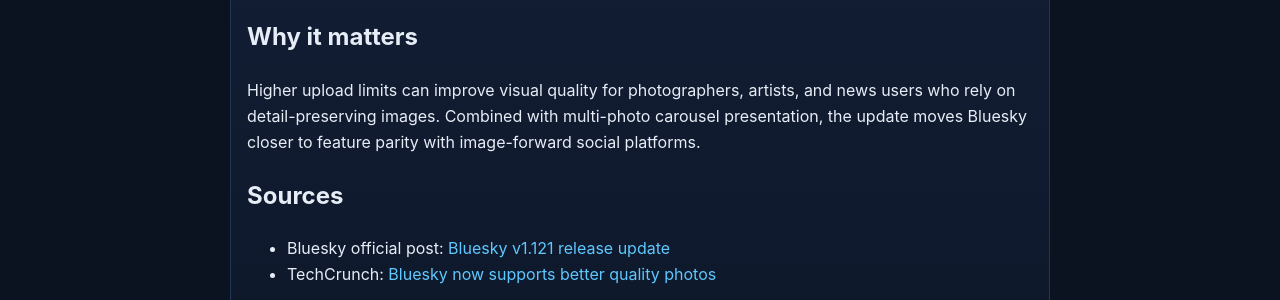
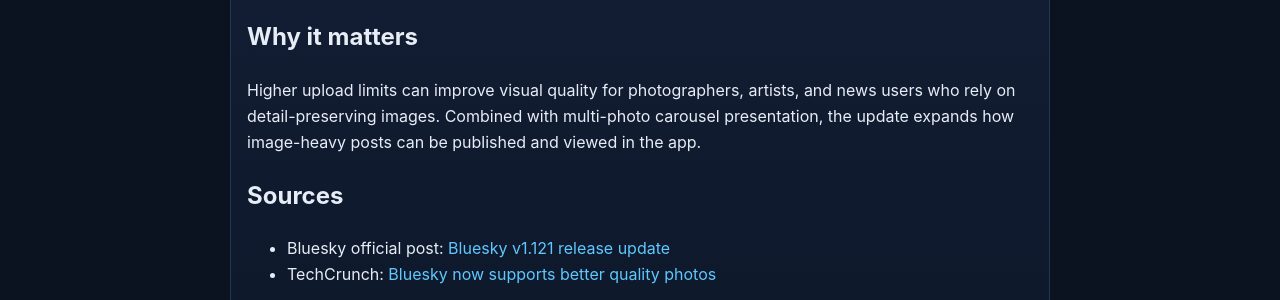
Before and after one commit to thestamp/Static-ai-articles, a Jekyll site: the page built from articles/2026-04-23-bluesky-photo-quality-update-v1121.md, in a window 1280 px wide. Shown: the part 561-861 px from the top of the page. Built offline with Jekyll 4.4.1, drawn with Linux system fonts in a browser that asks for light colours.

Commit message:
Tighten impact language to avoid speculative parity framing

```diff
--- a/articles/2026-04-23-bluesky-photo-quality-update-v1121.md
+++ b/articles/2026-04-23-bluesky-photo-quality-update-v1121.md
@@ -18,7 +18,7 @@
 
 ## Why it matters
 
-Higher upload limits can improve visual quality for photographers, artists, and news users who rely on detail-preserving images. Combined with multi-photo carousel presentation, the update moves Bluesky closer to feature parity with image-forward social platforms.
+Higher upload limits can improve visual quality for photographers, artists, and news users who rely on detail-preserving images. Combined with multi-photo carousel presentation, the update expands how image-heavy posts can be published and viewed in the app.
 
 ## Sources
 
```
